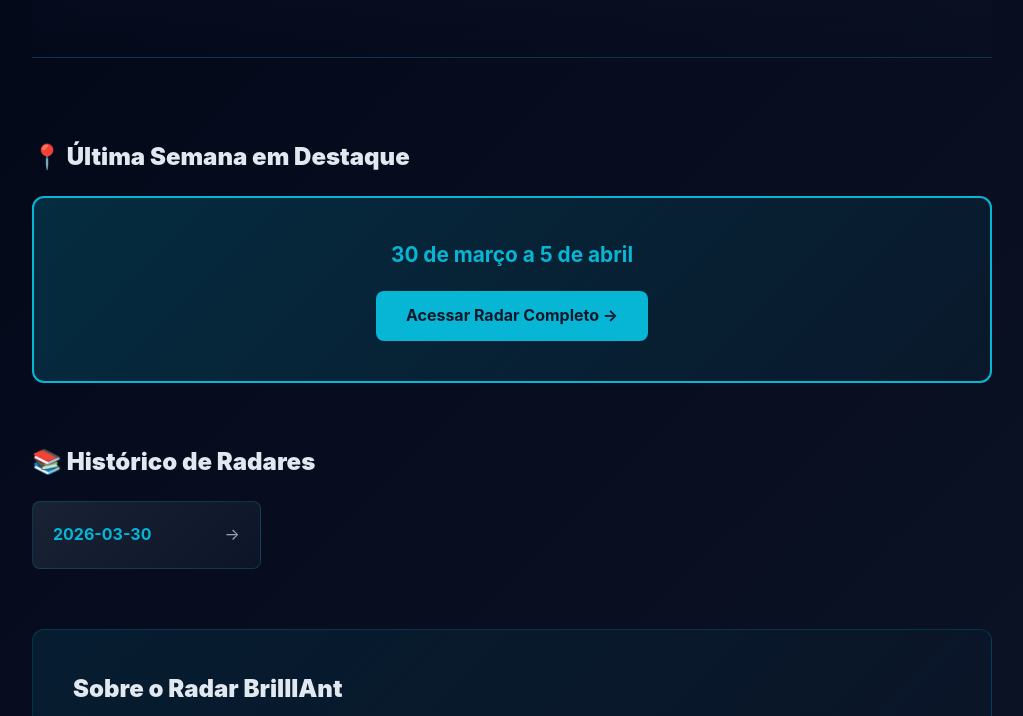
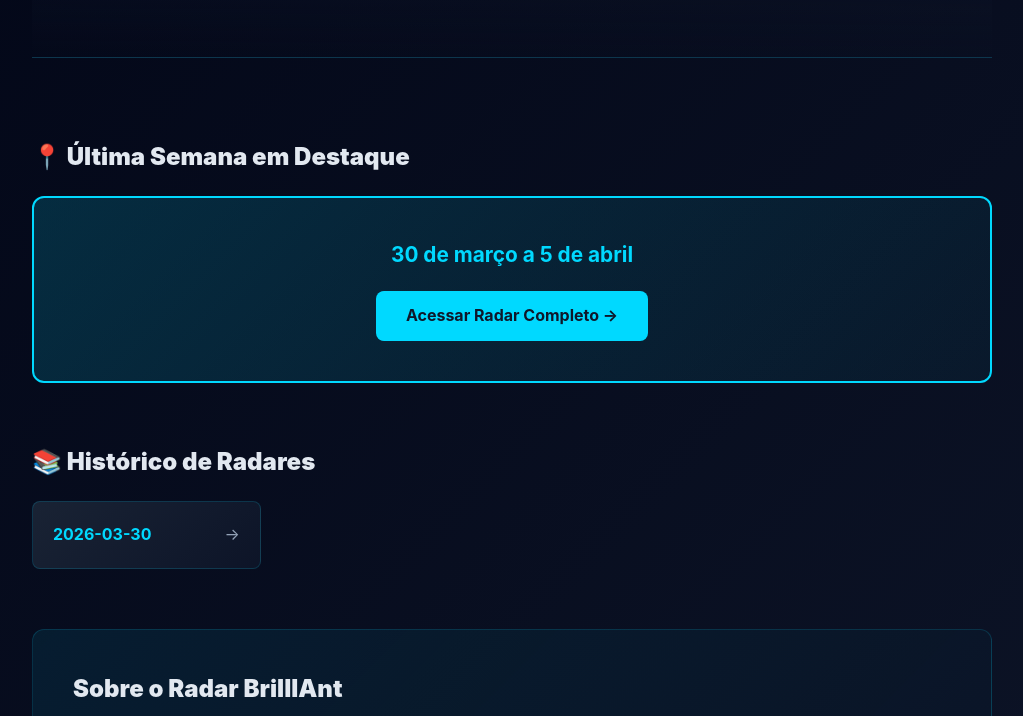
Before and after one commit to balicoelho/brilliant-site, a plain HTML site: page radar/index.html in a window 1280 px wide. Shown: the part 228-944 px from the top of the page, without its empty margins (128-1151 px from the left). Drawn offline with Linux system fonts and the light colour scheme.

Commit message:
🎨 Alterar cor primária de azul para cyan

```diff
--- a/radar/style.css
+++ b/radar/style.css
@@ -1,8 +1,8 @@
 /* BrillIAnt Radar - Estilos Compartilhados */
 
 :root {
-    --primary: #06b6d4;
-    --primary-dark: #0891b2;
+    --primary: #00d9ff;
+    --primary-dark: #00b8cc;
     --bg-dark: #0f172a;
     --bg-darker: #020617;
     --text-light: #e2e8f0;
```
